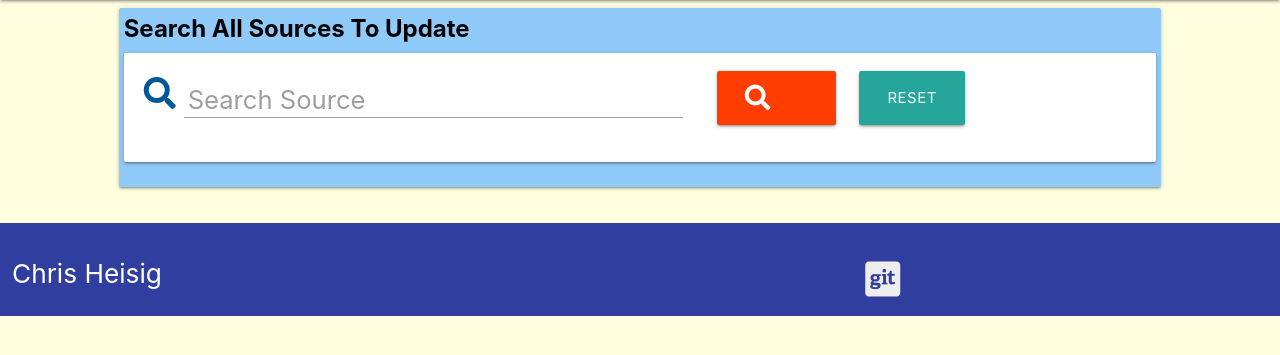
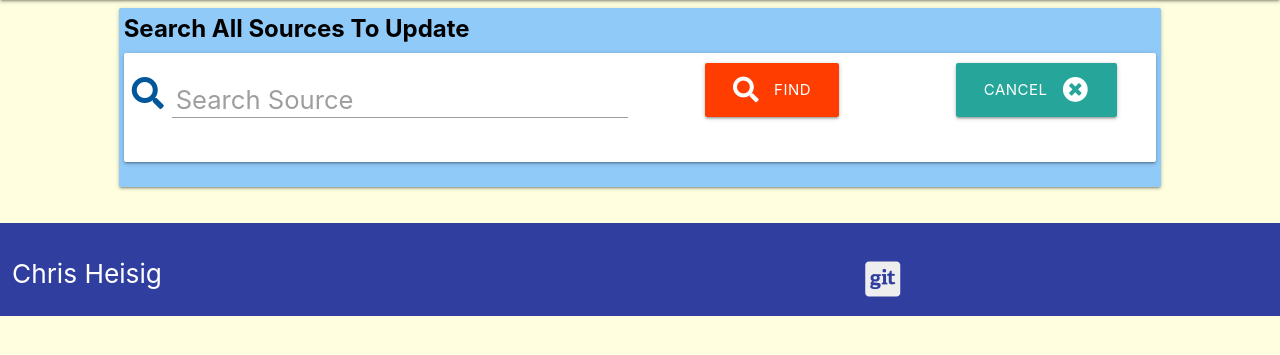
Before and after one commit to ChrisH2727/Milestone-3, a Flask app: page /update_source in a window 1280 px wide. Shown: the part 216-571 px from the top of the page. Run offline with Flask 2, Linux system fonts and the light colour scheme; the visitor is signed in with stand-in values (Sample User, id 1); some libraries are stand-ins or nearby versions.

Commit message:
Fixed sidebar defect

```diff
--- a/requirements.txt
+++ b/requirements.txt
@@ -1,5 +1,7 @@
+asgiref==3.4.1
 click==8.0.1
 cycler==0.10.0
+Django==3.2.5
 dnspython==2.1.0
 Flask==2.0.1
 Flask-PyMongo==2.3.0
@@ -11,6 +13,7 @@
 numpy==1.21.0
 Pillow==8.3.1
 pymongo==3.11.4
+pytz==2021.1
 selenium==3.141.0
+sqlparse==0.4.1
 Werkzeug==2.0.1
-selenium==3.141.0
--- a/templates/base.html
+++ b/templates/base.html
@@ -51,9 +51,9 @@
         </ul>
         <nav class="nav-extended" >
             <div class="nav-wrapper indigo darken-2">
-                <a href="/physicsFaculty.html"  target="_blank" class="brand-logo logo-shift"><i class="fas fa-atom"> Faculty of
+                <a href="physicsFaculty.html"  target="_blank" class="brand-logo logo-shift"><i class="fas fa-atom"> Faculty of
                         Physics</i></a>
-                <a href="/physicsFaculty.html" target="_blank" class="sidenav-trigger"><i class="fas fa-bars"></i></a>
+                        <a href="#" data-target="mobile-demo" class="sidenav-trigger"><i class="fas fa-bars"></i></a>
                 <ul class="right hide-on-med-and-down">
 
                     {% if session.in_use%}
@@ -77,7 +77,7 @@
         <ul class="sidenav" id="mobile-demo">
 
             {% if session.in_use%}
-                <li><a href="{{ url_for('userAccount') }}">{{session.user}}</a></li>
+                <li><a href="{{ url_for('userAccount') }}">{{session.user}}'s Profile</a></li>
                 <li><a href="{{ url_for('logout') }}">Log out</a></li>
                 <li><a href="{{ url_for('source_request') }}">Source Request</a></li>
                 {% if session.role|lower == "admin"|lower %}
--- a/templates/sourceRequest.html
+++ b/templates/sourceRequest.html
@@ -14,28 +14,28 @@
           <span class="card-title">Search Inventory For Available Sources</span>
         {% endif %}
           <div class="card white black-text ">
-            <div class="row">
-              <div class="col s12 m12 l10 ">
+            <div class="row center-align valign-wrapper">
+              <div class="col s12 m12 l12 ">
               {% if mode == "delete" %}
-                <form action="{{ url_for('delete_source') }}" method="post" class="col s12">
+                <form action="{{ url_for('delete_source') }}" method="post">
               {% elif mode== "update" %}
-                <form action="{{ url_for('update_source') }}" method="post" class="col s12">
+                <form action="{{ url_for('update_source') }}" method="post">
               {% else %}
-                <form action="{{ url_for('source_request') }}" method="post" class="col s12">
+                <form action="{{ url_for('source_request') }}" method="post">
               {% endif %}
-                    <div class="row center-align valign-wrapper">
-                      <div class="input-field col s6 m8 l8">
+                    <div class="row ">
+                       <div class="input-field col s12 m6 l6">
                         <i class="fas fa-search prefix light-blue-text text-darken-4"></i>
                         <input type="text" name="query" id="query" minlength="3" class="validate" required>
                         <label for="query">Search Source</label>
                       </div>
-                      <div class="col s6 m2 l2">
-                        <button type="submit" class="btn-large deep-orange accent-3">
-                          <i class="fas fa-search left"></i> Search
+                      <div class="col s12 m3 l3">
+                        <button type="submit" class="btn-large deep-orange accent-3">Find
+                          <i class="fas fa-search left"></i>
                         </button>
                       </div>
-                      <div class="col s6 m2 l2">
-                        <a href="{{ url_for('userAccount') }}" class="btn-large deep-green accent-3">Reset</a>
+                      <div class="col s12 m3 l3">
+                        <a href="{{ url_for('userAccount') }}" class="btn-large deep-green accent-3">Cancel<i class="fas fa-times-circle right"></i></a>
                       </div>
                     </div>
                 </form>
```
Also changed, not shown: README.md, 1 other file.
